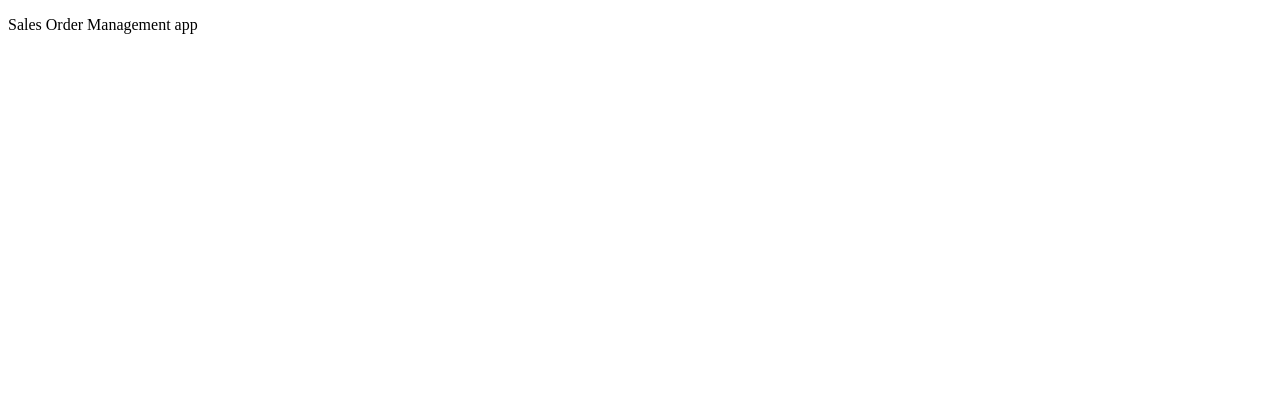
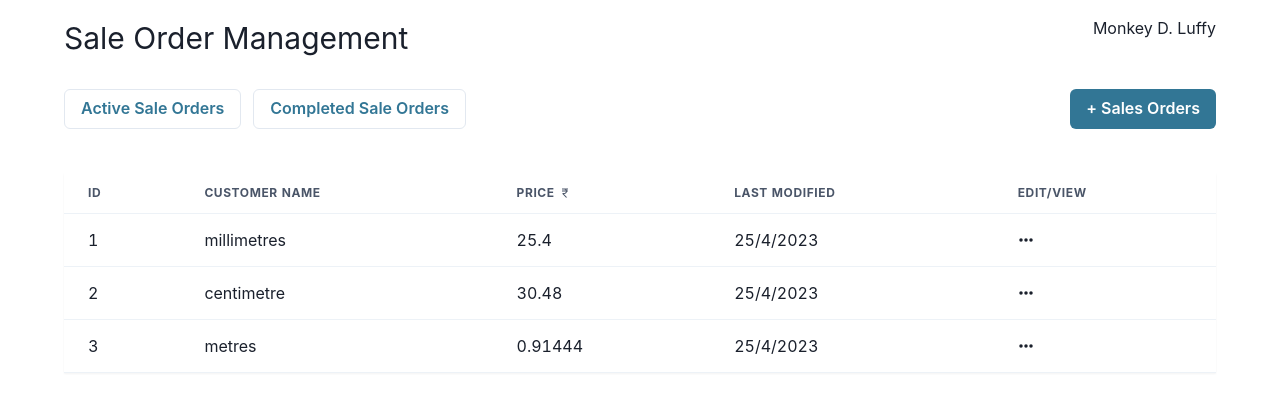
Before and after one commit to yugalJ7/sale-order_management, a React (Vite) app: page / in a window 1280 px wide. Shown: the top 412 px of the page. Built offline with nearby package versions, Linux system fonts and the light colour scheme.

Commit message:
created the UI component of homepage

```diff
--- a/package.json
+++ b/package.json
@@ -18,6 +18,7 @@
     "react": "^18.2.0",
     "react-dom": "^18.2.0",
     "react-hook-form": "^7.51.5",
+    "react-icons": "^5.2.1",
     "react-router-dom": "^6.23.1"
   },
   "devDependencies": {
--- a/src/App.jsx
+++ b/src/App.jsx
@@ -1,7 +1,18 @@
+import { RouterProvider, createBrowserRouter } from "react-router-dom";
+import Homepage from "./pages/Homepage";
+import { ChakraProvider } from "@chakra-ui/react";
+
+const router = createBrowserRouter([
+  {
+    path: "/",
+    element: <Homepage />,
+  },
+]);
+
 function App() {
   return (
     <>
-      <p>Sales Order Management app</p>
+      <RouterProvider router={router} />
     </>
   );
 }
--- /dev/null
+++ b/src/components/Ordertable.jsx
@@ -0,0 +1,69 @@
+import {
+  Table,
+  Thead,
+  Tbody,
+  Tfoot,
+  Tr,
+  Th,
+  Td,
+  TableCaption,
+  TableContainer,
+  Center,
+  Flex,
+} from "@chakra-ui/react";
+import { PiDotsThreeOutlineFill } from "react-icons/pi";
+import { MdOutlineCurrencyRupee } from "react-icons/md";
+
+const Ordertable = () => {
+  return (
+    <TableContainer boxShadow="sm" width="90%" mt={4}>
+      <Table variant="simple">
+        <Thead>
+          <Tr>
+            <Th>ID</Th>
+            <Th>Customer Name</Th>
+            <Th>
+              <Flex alignItems="center" gap={1}>
+                Price
+                <MdOutlineCurrencyRupee />
+              </Flex>
+            </Th>
+            <Th>Last Modified</Th>
+            <Th>Edit/View</Th>
+          </Tr>
+        </Thead>
+        <Tbody>
+          <Tr>
+            <Td>1</Td>
+            <Td>millimetres</Td>
+            <Td>25.4</Td>
+            <Td>25/4/2023</Td>
+            <Td>
+              <PiDotsThreeOutlineFill />
+            </Td>
+          </Tr>
+          <Tr>
+            <Td>2</Td>
+            <Td>centimetre</Td>
+            <Td>30.48</Td>
+            <Td>25/4/2023</Td>
+            <Td>
+              <PiDotsThreeOutlineFill />
+            </Td>
+          </Tr>
+          <Tr>
+            <Td>3</Td>
+            <Td>metres</Td>
+            <Td>0.91444</Td>
+            <Td>25/4/2023</Td>
+            <Td>
+              <PiDotsThreeOutlineFill />
+            </Td>
+          </Tr>
+        </Tbody>
+      </Table>
+    </TableContainer>
+  );
+};
+
+export default Ordertable;
--- /dev/null
+++ b/src/components/Topbar.jsx
@@ -0,0 +1,40 @@
+import React from "react";
+import { Flex, Button, Box, Text } from "@chakra-ui/react";
+
+const Topbar = () => {
+  return (
+    <>
+      <Flex width="90%" mt={4} justifyContent="space-between">
+        <Text fontSize="3xl">Sale Order Management</Text>
+        <Text>Monkey D. Luffy</Text>
+      </Flex>
+
+      <Flex justifyContent="space-between" width="90%">
+        <Box>
+          <Button color="#327695" variant="outline" _hover={{ bg: "#CBE0EA" }}>
+            Active Sale Orders
+          </Button>
+          <Button
+            color="#327695"
+            variant="outline"
+            ml={3}
+            _hover={{ bg: "#CBE0EA" }}
+          >
+            Completed Sale Orders
+          </Button>
+        </Box>
+
+        <Button
+          color="white"
+          backgroundColor="#327695"
+          variant="solid"
+          _hover={{ color: "#327695", bg: "#CBE0EA" }}
+        >
+          + Sales Orders
+        </Button>
+      </Flex>
+    </>
+  );
+};
+
+export default Topbar;
--- a/src/main.jsx
+++ b/src/main.jsx
@@ -2,5 +2,10 @@ import React from "react";
 import ReactDOM from "react-dom/client";
 import App from "./App.jsx";
 import "./index.css";
+import { ChakraProvider } from "@chakra-ui/react";
 
-ReactDOM.createRoot(document.getElementById("root")).render(<App />);
+ReactDOM.createRoot(document.getElementById("root")).render(
+  <ChakraProvider>
+    <App />
+  </ChakraProvider>
+);
--- /dev/null
+++ b/src/pages/Homepage.jsx
@@ -0,0 +1,24 @@
+import React from "react";
+import Ordertable from "../components/Ordertable";
+
+import Topbar from "../components/Topbar";
+import { Flex } from "@chakra-ui/react";
+
+const Homepage = () => {
+  return (
+    <>
+      <Flex
+        flexDirection="column"
+        width="100%"
+        alignItems="center"
+        justifyContent="center"
+        gap={7}
+      >
+        <Topbar />
+        <Ordertable />
+      </Flex>
+    </>
+  );
+};
+
+export default Homepage;
```
Also changed, not shown: 1 other file (tests, documents, lock files or other folders).
